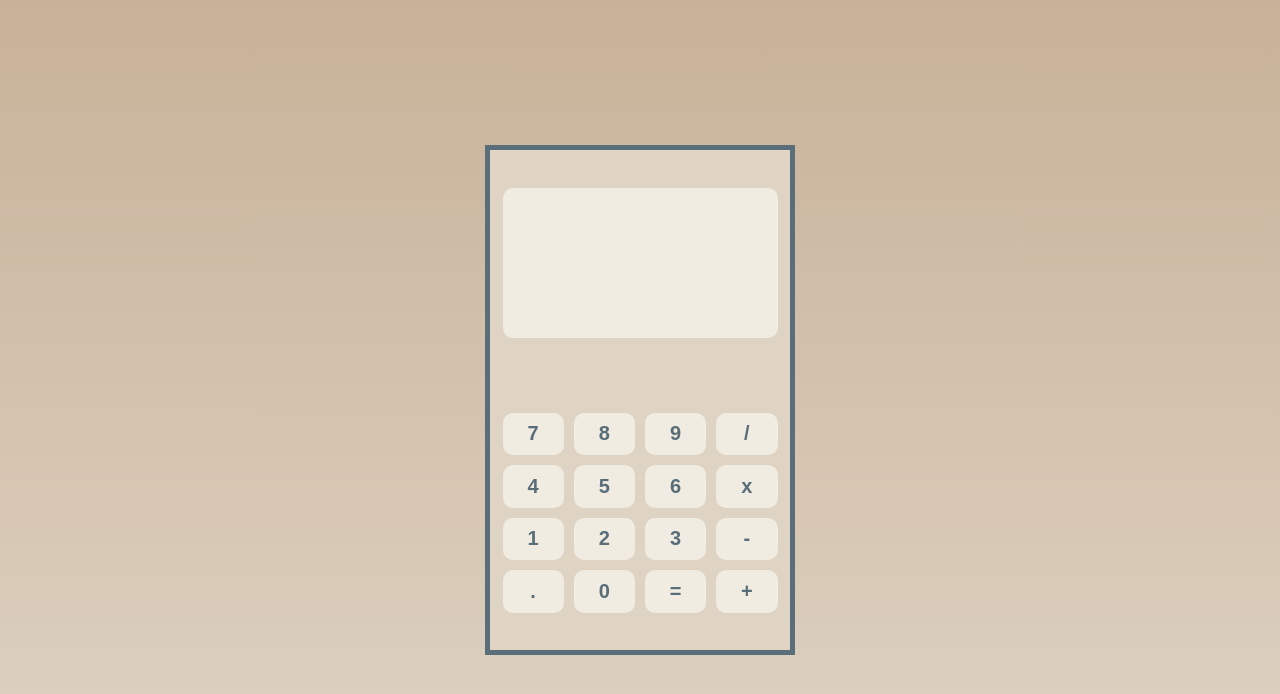
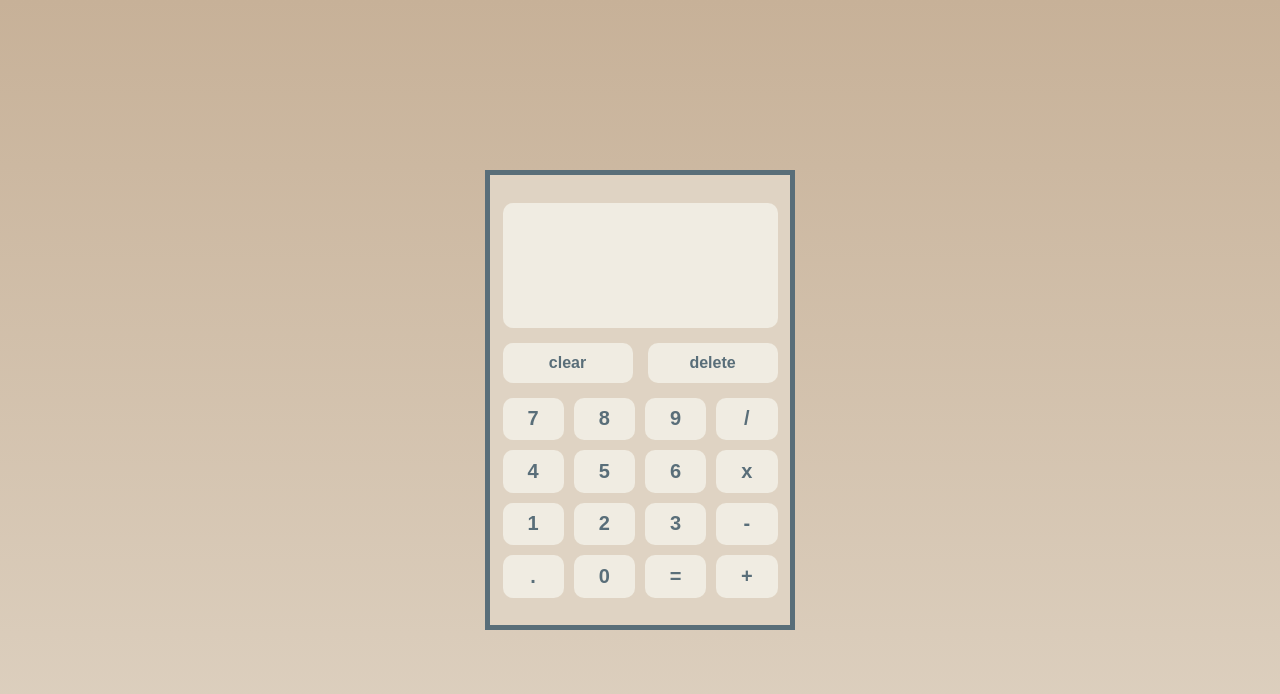
Before and after one commit to Adonan17/OdinCalculator, a website: page index.html in a window 1280 px wide. Drawn offline with Linux system fonts and the light colour scheme.

Commit message:
finishing design calculator

```diff
--- a/index.html
+++ b/index.html
@@ -13,6 +13,10 @@
         <div class="screen">
             <div class="upperScreen"></div>
             <div class="underScreen"></div>
+        </div>
+        <div class="clearAndDelete">
+            <div class="clear">clear</div>
+            <div class="delete">delete</div>
         </div>
         <div class="keys">
             <div class="key">7</div>
--- a/src/sass/modules/_main.sass
+++ b/src/sass/modules/_main.sass
@@ -8,31 +8,70 @@ $fourth-color:#596e79
 .calculator
     display: flex
     flex-direction: column
-    justify-content: space-around
+    justify-content: center
+    gap: 10px
     align-items: center
-    height: 500px
+    height: 450px
     width: 300px
     border: 5px solid $fourth-color
     background-color: $second-color
     .screen
-        height: 150px
+        height: 125px
         width: 275px
         border-radius: 10px
         background-color: $first-color
         display: flex
         flex-direction: column
-        .upperscreen
+        align-items: center
+        .upperScreen
             height: 45px
             width: 90%
-            font: 30px $third-color
+            font-size: 30px
+            font-weight: bold
+            color: $third-color
             display: flex
             justify-content: end
+            align-items: end
         .underScreen
             height: 95px
             width: 90%
-            font: 45px $third-color
+            font-size: 45px
+            font-weight: bold
+            color: $third-color
             display: flex
             justify-content: end
+            align-items: end
+    .clearAndDelete
+        display: flex
+        height: 50px
+        width: 275px
+        align-items: center
+        justify-content: space-between
+        .clear
+            width: 130px
+            height: 40px
+            display: flex
+            justify-content: center
+            align-items: center
+            border-radius: 10px
+            background-color: $first-color
+            font-weight: bold
+            color: $fourth-color
+            transition: 0.2s
+        .delete
+            width: 130px
+            height: 40px
+            display: flex
+            justify-content: center
+            align-items: center
+            border-radius: 10px
+            background-color: $first-color
+            font-weight: bold
+            color: $fourth-color
+            transition: 0.2s
+        .clear:hover, .delete:hover
+            cursor: pointer
+            box-shadow: 3px 3px $third-color
     .keys
         height: 200px
         width: 275px
@@ -49,9 +88,10 @@ $fourth-color:#596e79
             color: $fourth-color
             font-size: 20px
             font-weight: bold
+            transition: 0.2s
         .key:hover
             cursor: pointer
-
+            box-shadow: 3px 3px $third-color
 
 /* RESPONSIVE */
 @media (max-width: 576px)
```
Also changed, not shown: public/style/app.css, 1 other file.
